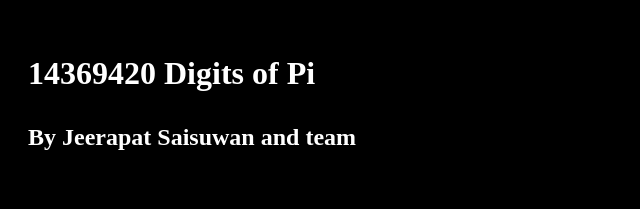
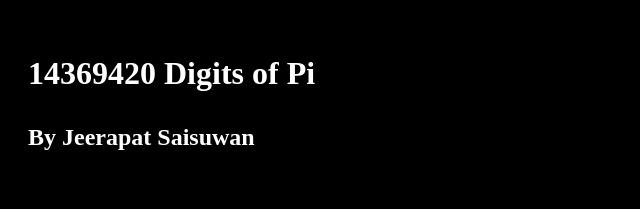
Before and after one commit to modelzaza9/modelzaza9.github.io, a plain HTML site: page index.html in a window 1280 px wide. Shown: the top 209 px of the page, without its empty margins (0-640 px from the left). Drawn offline with Linux system fonts and the light colour scheme; no server answers.

Commit message:
Update index.html

```diff
--- a/index.html
+++ b/index.html
@@ -58,7 +58,7 @@
 </head>
 <body>
     <h1>14369420 Digits of Pi</h1>
-    <h2>By Jeerapat Saisuwan and team</h2>
+    <h2>By Jeerapat Saisuwan</h2>
     <pre id="pi-digits"></pre>
     <div id="page-info"></div>
     <div class="load-more">
```
